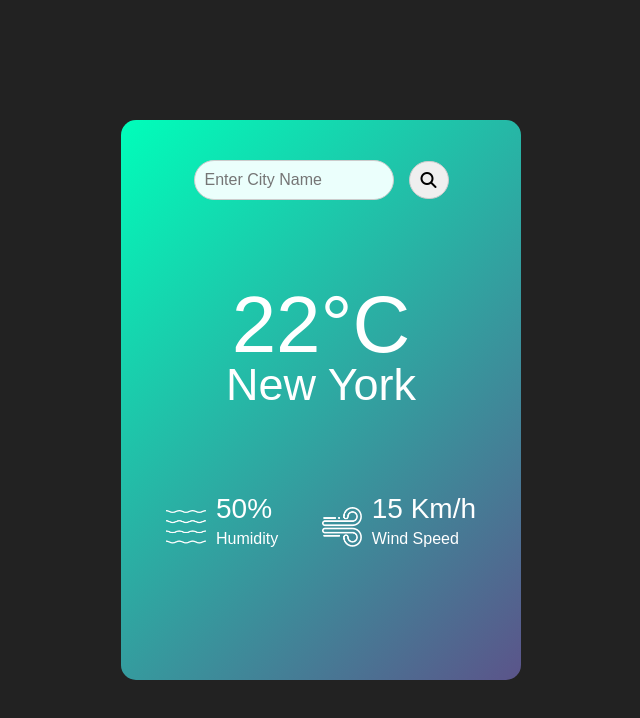
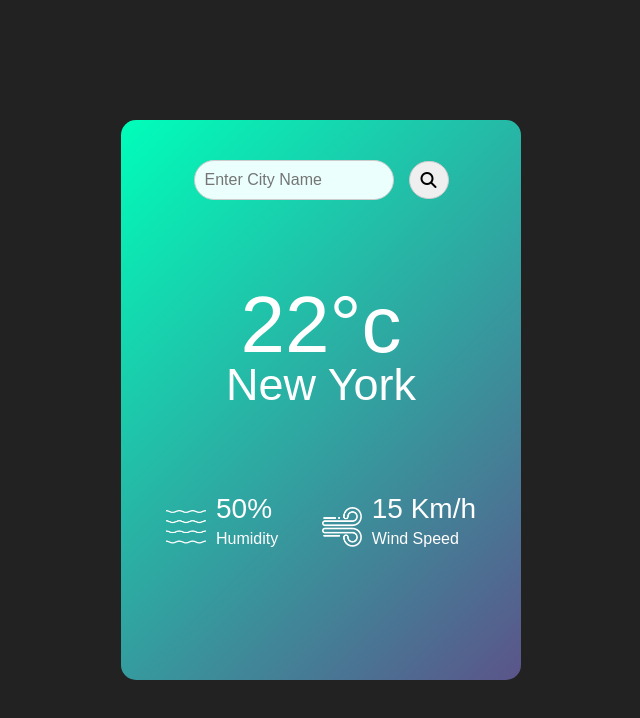
Before and after one commit to Nour-2003/Weather_app_api, a plain HTML site: page index.html in a window 1280 px wide. Shown: the whole page, without its empty margins (319-959 px from the left). Drawn offline with Linux system fonts and the light colour scheme.

Commit message:
Update index.html

```diff
--- a/index.html
+++ b/index.html
@@ -19,7 +19,7 @@
         <button class="search" id="searchbutton"><i class="fa-solid fa-magnifying-glass"></i></button>
       </div>
       <div class="weather">
-        <h1 class="temp">22°C</h1>
+        <h1 class="temp">22°c</h1>
         <h2 class="city">New York</h2>
         <div class="details">
           <div class="col">
```
